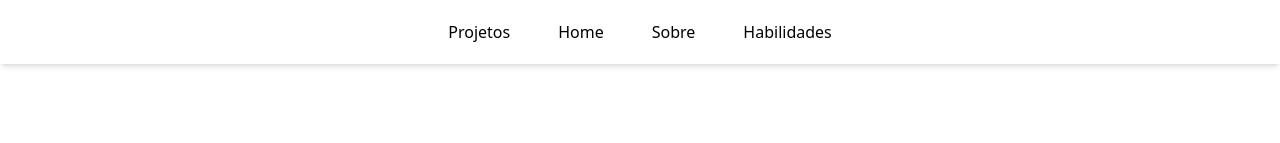
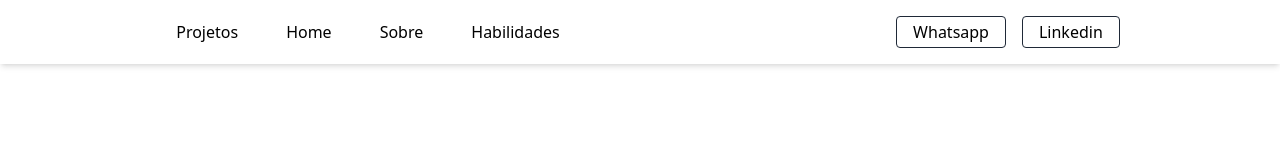
Before and after one commit to MateusCapitanio/portfolio, a React (Create React App) app: page / in a window 1280 px wide. Shown: the top 143 px of the page. Built offline with nearby package versions, Linux system fonts and the light colour scheme.

Commit message:
feat: Adicionando links no header

```diff
--- a/src/components/Header.jsx
+++ b/src/components/Header.jsx
@@ -16,7 +16,7 @@ const Header = () => {
         <li className="mx-6 font-medium"><a href="#habilidades">Habilidades</a></li>
 
       </ul>
-      {/* <section>
+      <section>
         <a
           href="https://api.whatsapp.com/send/?phone=5521973047946&text&type=phone_number&app_absent=0"
           target="_blank"
@@ -49,7 +49,7 @@ const Header = () => {
                         hover:duration-300"
           rel="noreferrer"
         >Linkedin</a>
-      </section> */}
+      </section>
     </header>
   );
 }
--- a/src/pages/Home.jsx
+++ b/src/pages/Home.jsx
@@ -49,6 +49,7 @@ const Home = () => {
             <p>Estudo e trabalho com Javascript, Typescript, React.js, Next.js há um pouco mais <strong>3 anos.</strong></p>
             <p>Obrigado por ter dado uma passadinha aqui, aproveite pra entrar em contato.</p>
           </div>
+
           <section className="text-center md:text-left mt-10 text-left">
             <h2 className="text-2xl my-4 font-extrabold">Envie-me um email:</h2>
             <a
@@ -64,7 +65,9 @@ const Home = () => {
                                 border-slate-800"
               href="mailto:mateuscapitaniowork@gmail.com"
             >mateuscapitaniowork@gmail.com</a>
+
           </section>
+
 
         </section>
         <img className="w-64 sm:w-auto mt-20 rounded-full" alt="perfilPhoto" src="https://avatars.githubusercontent.com/u/82842070?v=4" />
@@ -72,6 +75,7 @@ const Home = () => {
 
       <div id="sobre" className="flex justify-center">
         <hr />
+
       </div>
 
       <section className="flex justify-around init-hidden flex-wrap">
```
